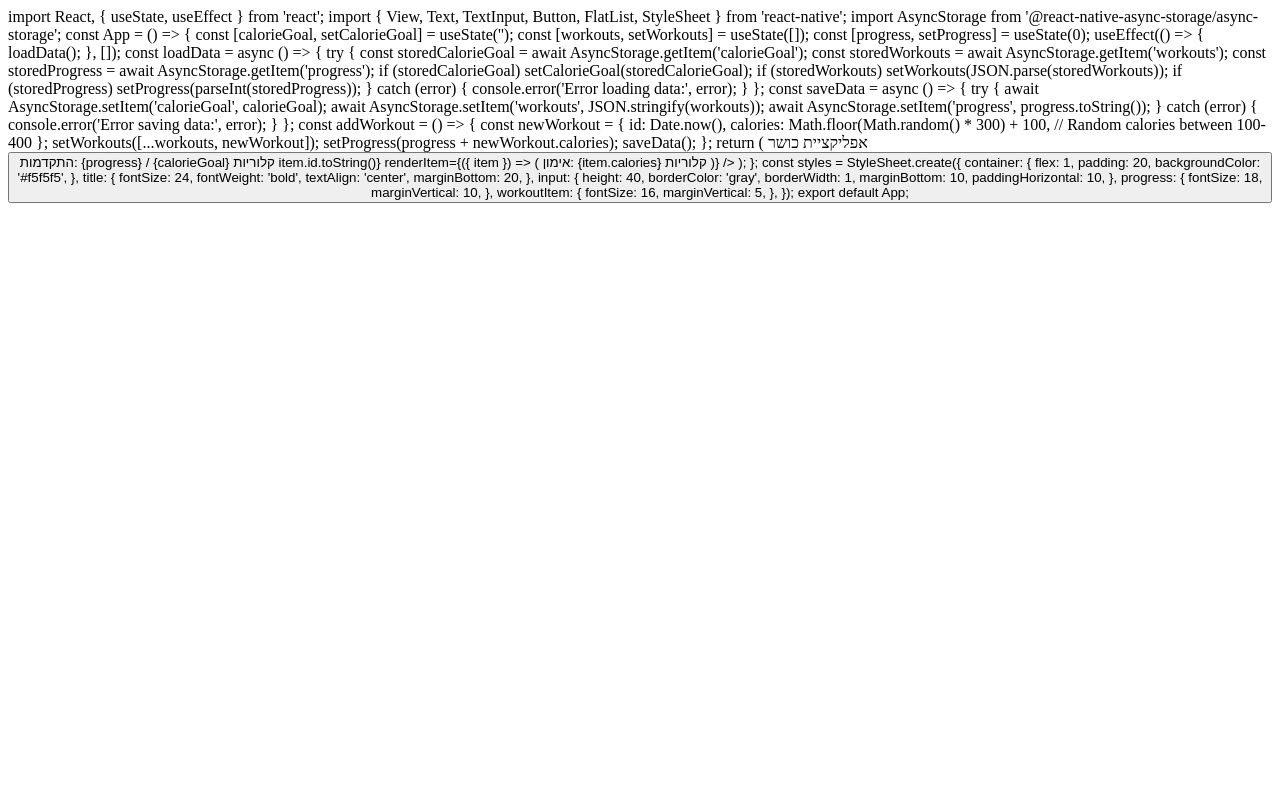
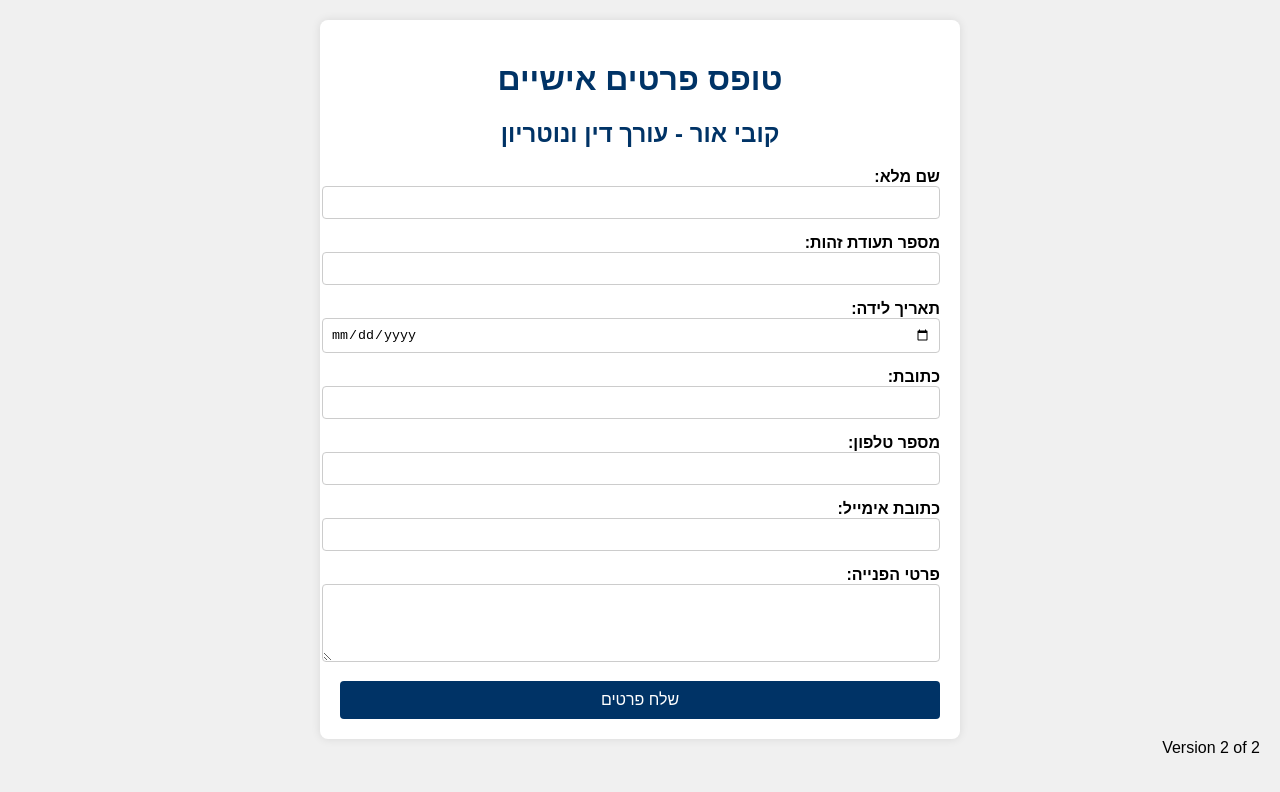
Before and after one commit to koby-or/fitness-tracker, a plain HTML site: page index.html in a window 1280 px wide. Drawn offline with Linux system fonts and the light colour scheme.

Commit message:
Add files via upload

```diff
--- a/index.html
+++ b/index.html
@@ -1,100 +1,113 @@
-import React, { useState, useEffect } from 'react';
-import { View, Text, TextInput, Button, FlatList, StyleSheet } from 'react-native';
-import AsyncStorage from '@react-native-async-storage/async-storage';
+<!DOCTYPE html>
+<html lang="he" dir="rtl">
+<head>
+    <meta charset="UTF-8">
+    <meta name="viewport" content="width=device-width, initial-scale=1.0">
+    <title>טופס פרטים אישיים - קובי אור עורך דין ונוטריון</title>
+    <style>
+        body {
+            font-family: Arial, sans-serif;
+            background-color: #f0f0f0;
+            margin: 0;
+            padding: 20px;
+        }
+        .container {
+            background-color: white;
+            border-radius: 8px;
+            padding: 20px;
+            max-width: 600px;
+            margin: 0 auto;
+            box-shadow: 0 0 10px rgba(0,0,0,0.1);
+        }
+        h1, h2 {
+            color: #003366;
+            text-align: center;
+        }
+        form {
+            display: grid;
+            gap: 15px;
+        }
+        label {
+            font-weight: bold;
+        }
+        input, textarea {
+            width: 100%;
+            padding: 8px;
+            border: 1px solid #ccc;
+            border-radius: 4px;
+        }
+        button {
+            background-color: #003366;
+            color: white;
+            padding: 10px 15px;
+            border: none;
+            border-radius: 4px;
+            cursor: pointer;
+            font-size: 16px;
+        }
+        button:hover {
+            background-color: #004080;
+        }
+    </style>
+</head>
+<body>
+    <div class="container">
+        <h1>טופס פרטים אישיים</h1>
+        <h2>קובי אור - עורך דין ונוטריון</h2>
+        <form id="personalDetailsForm" action="https://formspree.io/f/koby.or.att@gmail.com" method="POST">
+            <div>
+                <label for="fullName">שם מלא:</label>
+                <input type="text" id="fullName" name="שם מלא" required>
+            </div>
+            <div>
+                <label for="idNumber">מספר תעודת זהות:</label>
+                <input type="text" id="idNumber" name="מספר תעודת זהות" required>
+            </div>
+            <div>
+                <label for="dateOfBirth">תאריך לידה:</label>
+                <input type="date" id="dateOfBirth" name="תאריך לידה" required>
+            </div>
+            <div>
+                <label for="address">כתובת:</label>
+                <input type="text" id="address" name="כתובת" required>
+            </div>
+            <div>
+                <label for="phone">מספר טלפון:</label>
+                <input type="tel" id="phone" name="מספר טלפון" required>
+            </div>
+            <div>
+                <label for="email">כתובת אימייל:</label>
+                <input type="email" id="email" name="כתובת אימייל" required>
+            </div>
+            <div>
+                <label for="caseDetails">פרטי הפנייה:</label>
+                <textarea id="caseDetails" name="פרטי הפנייה" rows="4" required></textarea>
+            </div>
+            <button type="submit">שלח פרטים</button>
+        </form>
+    </div>
+    <script>
+        document.getElementById('personalDetailsForm').addEventListener('submit', function(e) {
+            e.preventDefault();
+            fetch(this.action, {
+                method: 'POST',
+                body: new FormData(this),
+                headers: {
+                    'Accept': 'application/json'
+                }
+            }).then(response => {
+                if (response.ok) {
+                    alert('הטופס נשלח בהצלחה! אנו ניצור עמך קשר בהקדם.');
+                    this.reset();
+                } else {
+                    alert('אירעה שגיאה בשליחת הטופס. אנא נסה שנית מאוחר יותר.');
+                }
+            }).catch(error => {
+                alert('אירעה שגיאה בשליחת הטופס. אנא נסה שנית מאוחר יותר.');
+            });
+        });
+    </script>
+</body>
+</html>
 
-const App = () => {
-  const [calorieGoal, setCalorieGoal] = useState('');
-  const [workouts, setWorkouts] = useState([]);
-  const [progress, setProgress] = useState(0);
-
-  useEffect(() => {
-    loadData();
-  }, []);
-
-  const loadData = async () => {
-    try {
-      const storedCalorieGoal = await AsyncStorage.getItem('calorieGoal');
-      const storedWorkouts = await AsyncStorage.getItem('workouts');
-      const storedProgress = await AsyncStorage.getItem('progress');
-
-      if (storedCalorieGoal) setCalorieGoal(storedCalorieGoal);
-      if (storedWorkouts) setWorkouts(JSON.parse(storedWorkouts));
-      if (storedProgress) setProgress(parseInt(storedProgress));
-    } catch (error) {
-      console.error('Error loading data:', error);
-    }
-  };
-
-  const saveData = async () => {
-    try {
-      await AsyncStorage.setItem('calorieGoal', calorieGoal);
-      await AsyncStorage.setItem('workouts', JSON.stringify(workouts));
-      await AsyncStorage.setItem('progress', progress.toString());
-    } catch (error) {
-      console.error('Error saving data:', error);
-    }
-  };
-
-  const addWorkout = () => {
-    const newWorkout = {
-      id: Date.now(),
-      calories: Math.floor(Math.random() * 300) + 100, // Random calories between 100-400
-    };
-    setWorkouts([...workouts, newWorkout]);
-    setProgress(progress + newWorkout.calories);
-    saveData();
-  };
-
-  return (
-    <View style={styles.container}>
-      <Text style={styles.title}>אפליקציית כושר</Text>
-      <TextInput
-        style={styles.input}
-        placeholder="הגדר יעד קלוריות"
-        value={calorieGoal}
-        onChangeText={setCalorieGoal}
-        keyboardType="numeric"
-      />
-      <Button title="הוסף אימון" onPress={addWorkout} />
-      <Text style={styles.progress}>התקדמות: {progress} / {calorieGoal} קלוריות</Text>
-      <FlatList
-        data={workouts}
-        keyExtractor={(item) => item.id.toString()}
-        renderItem={({ item }) => (
-          <Text style={styles.workoutItem}>אימון: {item.calories} קלוריות</Text>
-        )}
-      />
-    </View>
-  );
-};
-
-const styles = StyleSheet.create({
-  container: {
-    flex: 1,
-    padding: 20,
-    backgroundColor: '#f5f5f5',
-  },
-  title: {
-    fontSize: 24,
-    fontWeight: 'bold',
-    textAlign: 'center',
-    marginBottom: 20,
-  },
-  input: {
-    height: 40,
-    borderColor: 'gray',
-    borderWidth: 1,
-    marginBottom: 10,
-    paddingHorizontal: 10,
-  },
-  progress: {
-    fontSize: 18,
-    marginVertical: 10,
-  },
-  workoutItem: {
-    fontSize: 16,
-    marginVertical: 5,
-  },
-});
-
-export default App;
+Version 2 of 2
```
